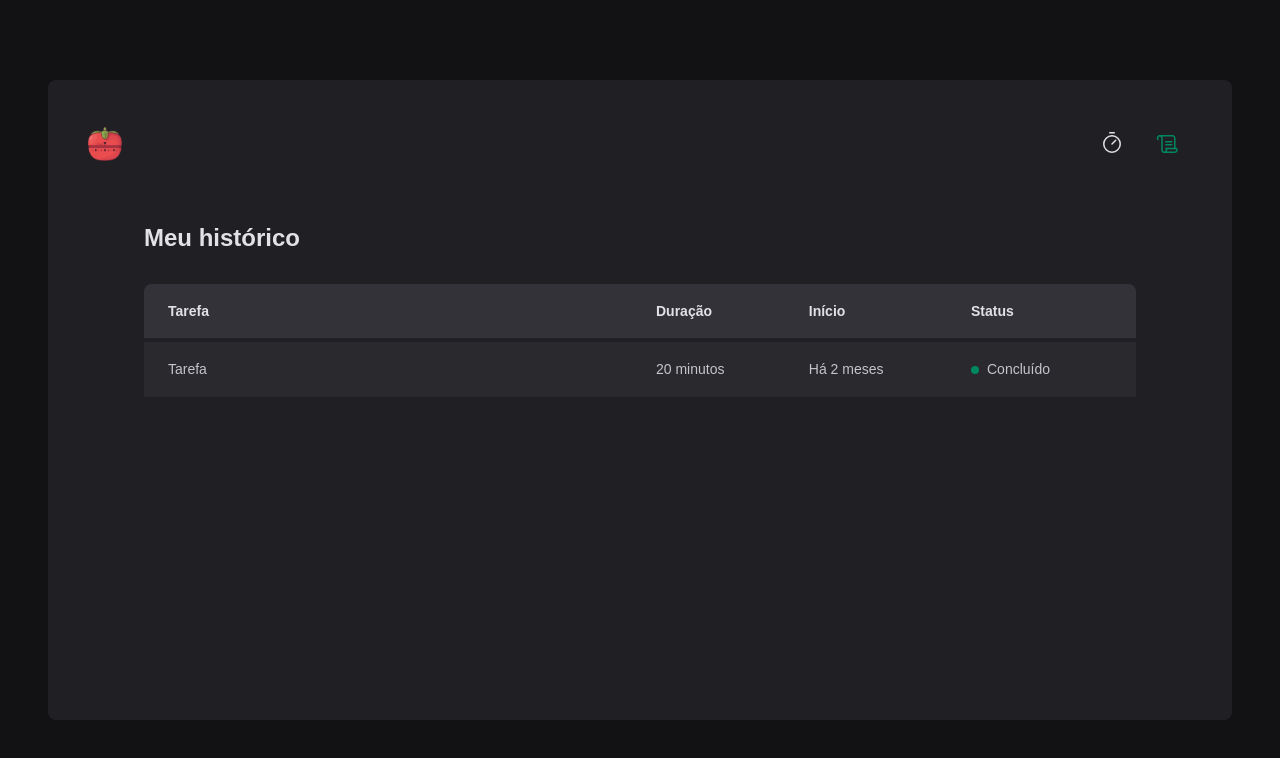
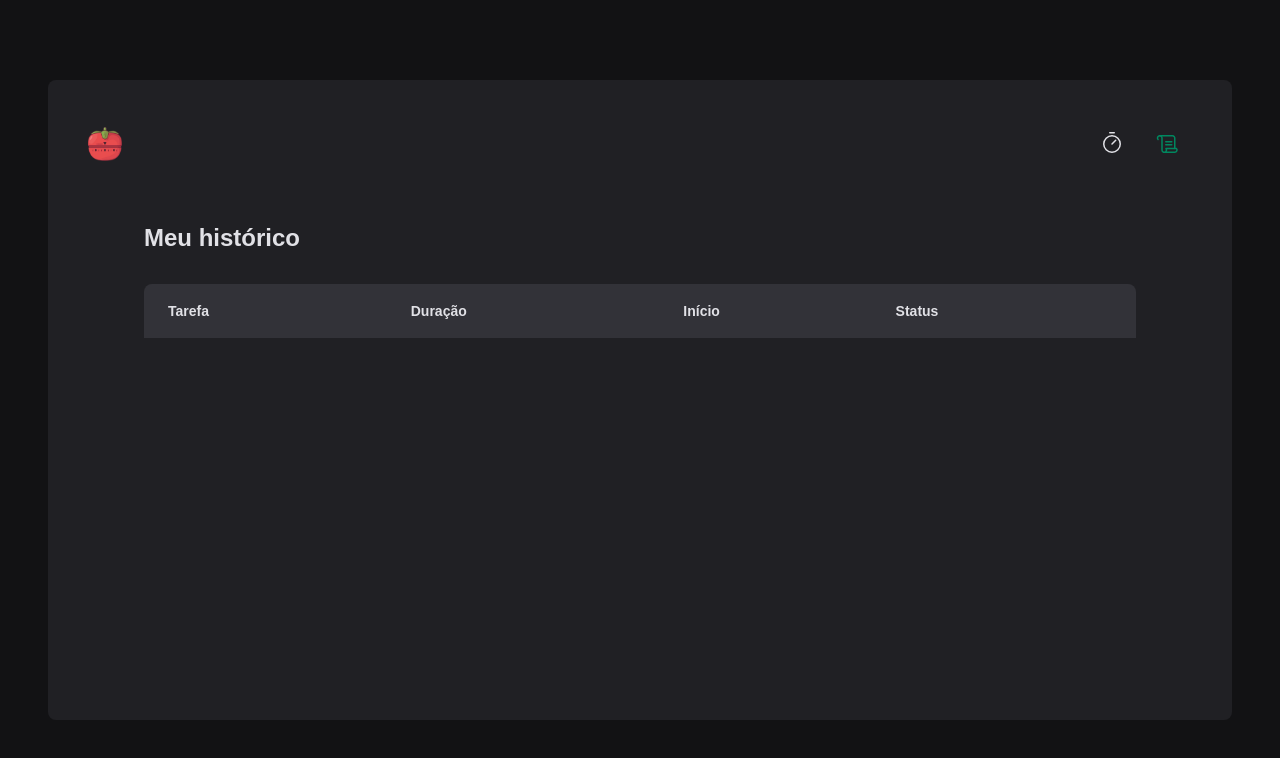
Before and after one commit to EuNetu/TomaTimer, a React (Vite) app: page /history in a window 1280 px wide. Shown: the top 758 px of the page. Built offline with nearby package versions, Linux system fonts and the light colour scheme; a web font is replaced by a local one.

Commit message:
feat: implementa a página de histórico

```diff
--- a/src/pages/History/index.tsx
+++ b/src/pages/History/index.tsx
@@ -1,6 +1,8 @@
 import { useContext } from "react";
 import { HistoryContainer, HistoryList, Status } from "./styles";
 import { CyclesContext } from "../../contexts/CyclesContext";
+import { formatDistanceToNow } from "date-fns";
+import { ptBR } from "date-fns/locale/pt-BR"
 
 export default function History() {
     const { cycles } = useContext(CyclesContext)
@@ -19,14 +21,20 @@
                         </tr>
                     </thead>
                     <tbody>
-                        <tr>
-                            <td>Tarefa</td>
-                            <td>20 minutos</td>
-                            <td>Há 2 meses</td>
-                            <td>
-                                <Status statusColor="green">Concluído</Status>
-                            </td>
-                        </tr>
+                        {cycles.map(cycle => {
+                            return (
+                                <tr key={cycle.id}>
+                                    <td>{cycle.task}</td>
+                                    <td>{cycle.minutesAmount} minutos</td>
+                                    <td>{formatDistanceToNow(new Date(cycle.startDate), {addSuffix: true, locale: ptBR, })}</td>
+                                    <td>
+                                        {cycle.finishedDate && <Status statusColor="green">Concluído</Status>}
+                                        {cycle.interruptedDate && <Status statusColor="red">Interrompido</Status>}
+                                        {!cycle.finishedDate && !cycle.interruptedDate && <Status statusColor="yellow">Em andamento</Status>}
+                                    </td>
+                                </tr>
+                            )
+                        })}
                     </tbody>
                 </table>
             </HistoryList>
```
